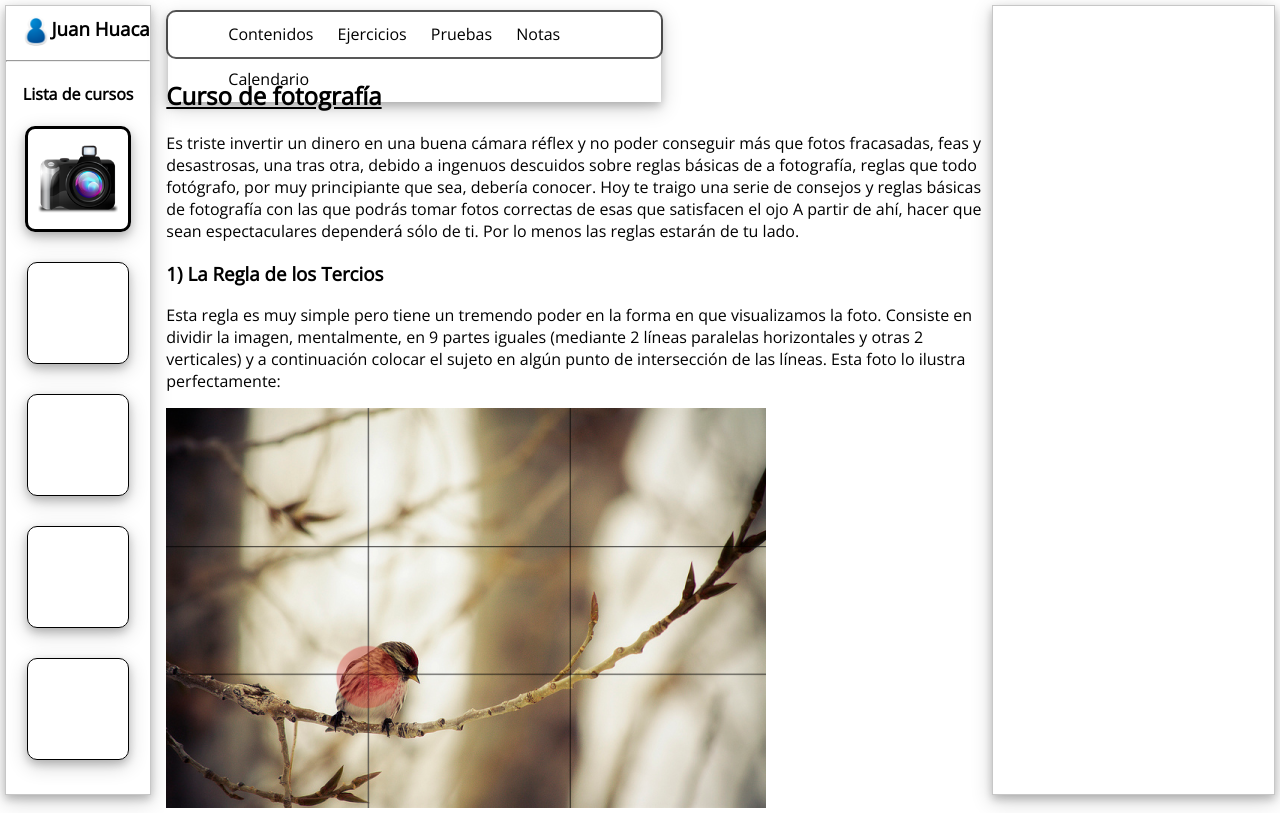
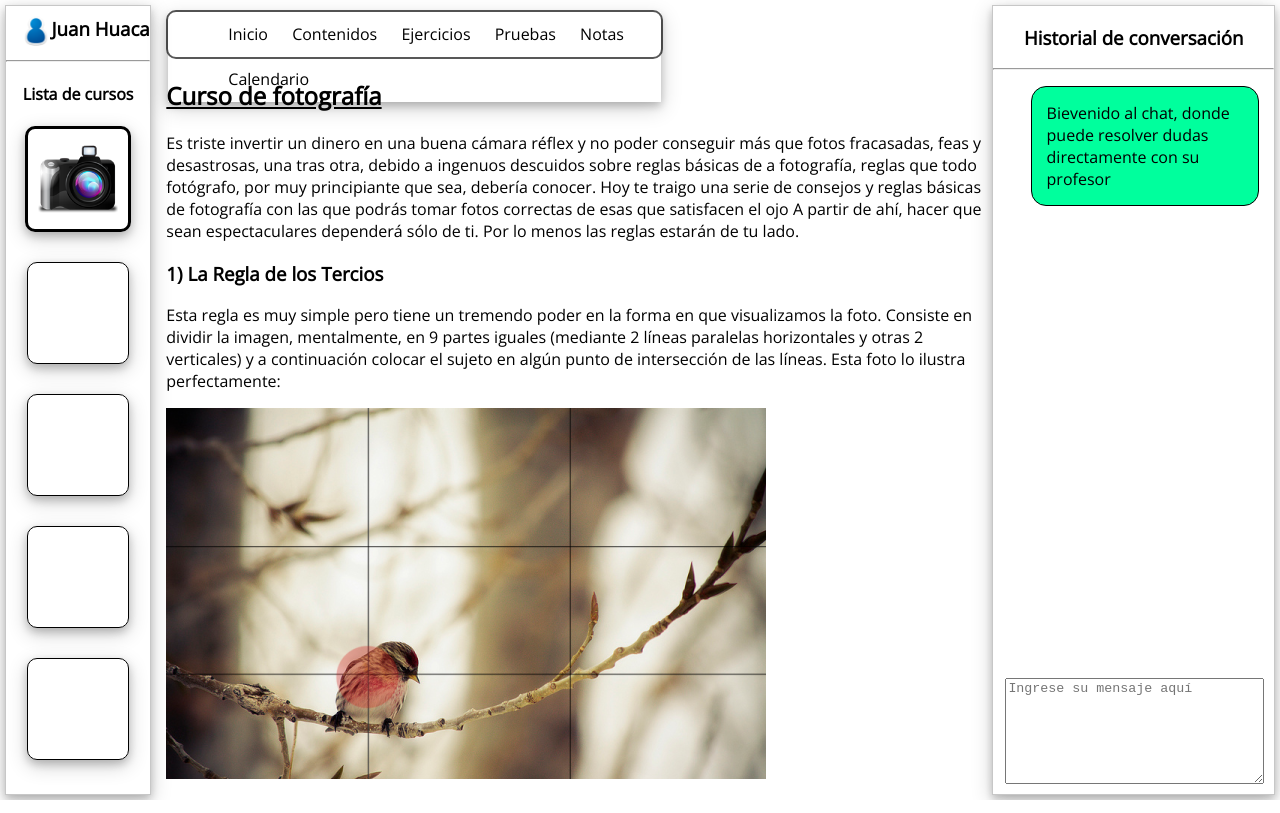
Before and after one commit to jhuacarios/topicos2, a plain HTML site: page index.html in a window 1280 px wide. Drawn offline with nearby package versions, Linux system fonts and the light colour scheme.

Commit message:
se agrega el chat

```diff
--- a/index.html
+++ b/index.html
@@ -39,6 +39,7 @@
 
                 <nav id="class-menu">
                     <ul>
+                        <li>Inicio</li>
                         <li>Contenidos</li>
                         <li>Ejercicios</li>
                         <li>Pruebas</li>
@@ -61,6 +62,16 @@
                             Esta regla es muy simple pero tiene un tremendo poder en la forma en que visualizamos la foto. Consiste en dividir la imagen, mentalmente, en 9 partes iguales (mediante 2 líneas paralelas horizontales y otras 2 verticales) y a continuación colocar el sujeto en algún punto de intersección de las líneas. Esta foto lo ilustra perfectamente:
                     </p>
                     <img src="imagenes/reglatercios.png"/>
+
+                    <p>Como puedes ver, el fotógrafo ha colocado al pájaro en el punto de intersección de la parte inferior izquierda del encuadre. Cualquier otro punto de intersección nos hubiera valido igualmente.
+                            Esto en fotografía se llama puntos fuertes. Son puntos que atraen especialmente la atención y le otorgan al sujeto mayor interés y protagonismo.</p>
+
+                    <h3>2) La Ley del Horizonte</h3>
+                    <p>Útil a la hora de fotografiar paisajes. Cuando estés componiendo una foto, antes de disparar imagina 2 líneas horizontales paralelas dividiendo la foto en 3 partes iguales. Esto es aplicable en ambos modos horizontal o vertical.</p>
+
+                    <h3>3) Explorar nuevos ángulos</h3>
+                    <p>Experimenta la fotografía disparando con tu cámara desde ángulos atrevidos y poco usuales. Por ejemplo hazte una foto a ti mismo en el retrovisor del coche (sólo cuando no seas tú el conductor, por favor) o captura la imagen de algún edificio histórico reflejada en un charco de agua.</p>
+
                 </section>
 
             </article>
@@ -68,7 +79,10 @@
         </section>
 
         <section id=chat>
-
+            <h3 id="titulo-chat">Historial de conversación</h3>
+            <hr>
+            <p class="mensaje-bot">Bievenido al chat, donde puede resolver dudas directamente con su profesor</p>
+            <textarea id="text-box" placeholder="Ingrese su mensaje aquí"></textarea>
         </section>
 
     </body>
--- a/style.css
+++ b/style.css
@@ -82,6 +82,7 @@ body{
     border-width: 1px;
     border-color: rgb(199, 199, 199);
     border-style: solid;
+    position: relative;
 }
 
 header{
@@ -107,7 +108,43 @@ box-shadow: 0 4px 8px 0 rgba(0, 0, 0, 0.2), 0 6px 20px 0 rgba(0, 0, 0, 0.19);
     margin-left: 20px;
 }
 
+#class-menu li:hover{
+    display:inline;
+    margin-left: 20px;
+    text-decoration: underline;
+}
+
 #class-menu ul{
     margin-top: 0px;
     margin-bottom: 0px;
 }
+
+#titulo-chat{
+    text-align: center;
+}
+
+.mensaje-bot{
+    background-color: rgb(0, 255, 157);
+    width: 70%;
+    height:auto;
+    margin-left: auto;
+    margin-right: 15px;
+    padding: 15px;
+    border-radius: 15px;
+    border-style: solid;
+    border-color: black;
+    border-width: 1px;
+}
+
+#text-box{
+    width: 90%;
+    min-height: 100px;
+    margin-left:12px;
+    position: absolute;
+    bottom: 10px;
+}
+
+article{
+    height: 90vh;
+    overflow: auto;
+}
```
